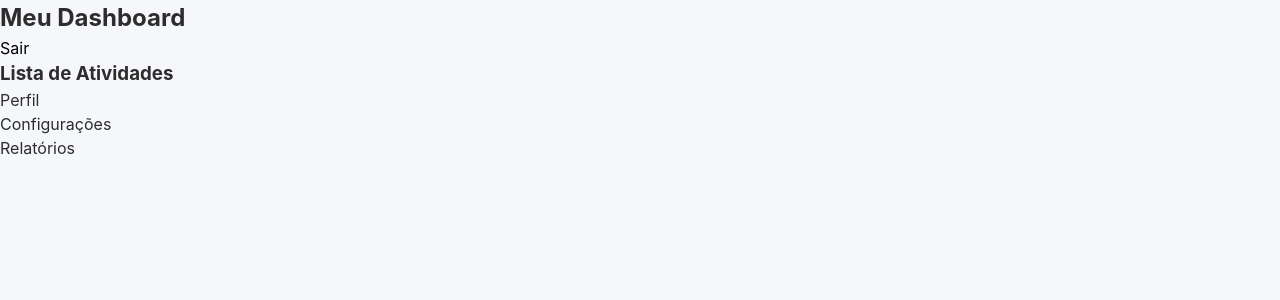
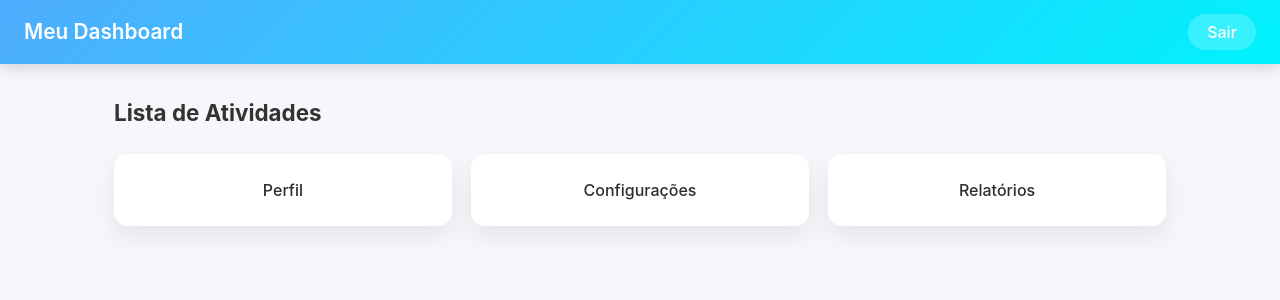
Before and after one commit to Juholiver/appLogin, an Angular app: page /dashboard in a window 1280 px wide. Shown: the top 300 px of the page. Built offline with nearby package versions, Linux system fonts and the light colour scheme.

Commit message:
adcionando dashboard

```diff
--- a/src/app/pages/dashboard/dashboard.component.html
+++ b/src/app/pages/dashboard/dashboard.component.html
@@ -1,6 +1,6 @@
 <nav>
   <h1>Meu Dashboard</h1>
-  <button routerLink="/login">Sair</button>
+  <button (click)="goToLogin()">Sair</button>
 </nav>
 
 <main>
--- a/src/app/pages/dashboard/dashboard.component.scss
+++ b/src/app/pages/dashboard/dashboard.component.scss
@@ -0,0 +1,117 @@
+/* =========================
+   LAYOUT GERAL
+   ========================= */
+
+:host {
+  min-height: 100vh;
+  display: flex;
+  flex-direction: column;
+  background: #f5f7fa;
+  color: #2d2d2d;
+  font-family: 'Inter', 'Roboto', sans-serif;
+}
+
+/* =========================
+   NAVBAR
+   ========================= */
+
+nav {
+  height: 64px;
+  padding: 0 1.5rem;
+  background: linear-gradient(135deg, #4facfe, #00f2fe);
+  color: #ffffff;
+  display: flex;
+  align-items: center;
+  justify-content: space-between;
+  box-shadow: 0 4px 14px rgba(0, 0, 0, 0.15);
+
+  h1 {
+    font-size: 1.3rem;
+    font-weight: 600;
+  }
+
+  button {
+    padding: 0.5rem 1.2rem;
+    border-radius: 20px;
+    background: rgba(255, 255, 255, 0.2);
+    color: #ffffff;
+    font-weight: 500;
+    border: none;
+    cursor: pointer;
+    transition: background 0.3s ease, transform 0.2s ease;
+
+    &:hover {
+      background: rgba(255, 255, 255, 0.35);
+      transform: translateY(-1px);
+    }
+  }
+}
+
+/* =========================
+   CONTEÚDO PRINCIPAL
+   ========================= */
+
+main {
+  flex: 1;
+  padding: 2rem 1.5rem;
+  max-width: 1100px;
+  width: 100%;
+  margin: 0 auto;
+
+  h3 {
+    font-size: 1.4rem;
+    margin-bottom: 1.5rem;
+    color: #333;
+  }
+
+  ul {
+    display: grid;
+    grid-template-columns: repeat(auto-fit, minmax(220px, 1fr));
+    gap: 1.2rem;
+    list-style: none;
+    padding: 0;
+
+    li {
+      background: #ffffff;
+      padding: 1.5rem;
+      border-radius: 14px;
+      box-shadow: 0 10px 25px rgba(0, 0, 0, 0.08);
+      font-weight: 500;
+      text-align: center;
+      cursor: pointer;
+      transition: transform 0.2s ease, box-shadow 0.3s ease;
+
+      &:hover {
+        transform: translateY(-6px);
+        box-shadow: 0 16px 35px rgba(0, 0, 0, 0.12);
+      }
+    }
+  }
+}
+
+/* =========================
+   RESPONSIVIDADE
+   ========================= */
+
+@media (max-width: 600px) {
+  nav {
+    padding: 0 1rem;
+
+    h1 {
+      font-size: 1.1rem;
+    }
+
+    button {
+      padding: 0.4rem 1rem;
+      font-size: 0.9rem;
+    }
+  }
+
+  main {
+    padding: 1.5rem 1rem;
+
+    h3 {
+      font-size: 1.2rem;
+    }
+  }
+}
--- a/src/app/pages/dashboard/dashboard.component.ts
+++ b/src/app/pages/dashboard/dashboard.component.ts
@@ -1,4 +1,5 @@
 import { Component } from '@angular/core';
+import { Router } from '@angular/router'; // 1. Importe o Router
 
 @Component({
   selector: 'app-dashboard',
@@ -8,5 +9,9 @@ import { Component } from '@angular/core';
   styleUrl: './dashboard.component.scss'
 })
 export class DashboardComponent {
+  constructor(private router: Router) {}
 
+  goToLogin() {
+      this.router.navigate(['/login']);
+    }
 }
--- a/src/app/pages/login/login.component.html
+++ b/src/app/pages/login/login.component.html
@@ -8,7 +8,7 @@
       <p class="error">O e-mail é obrigatório.</p>
     }
 
-    <button routerLink="/dashboard">Entrar</button>
+    <button type="button" (click)="goToDashboard()">Entrar</button>
     <button type="button" (click)="goToRegister()">Criar conta</button>
   </form>
 </div>
--- a/src/app/pages/login/login.component.ts
+++ b/src/app/pages/login/login.component.ts
@@ -17,4 +17,8 @@ export class LoginComponent {
   goToRegister() {
     this.router.navigate(['/register']);
   }
+
+  goToDashboard() {
+    this.router.navigate(['/dashboard']);
+  }
 }
```
